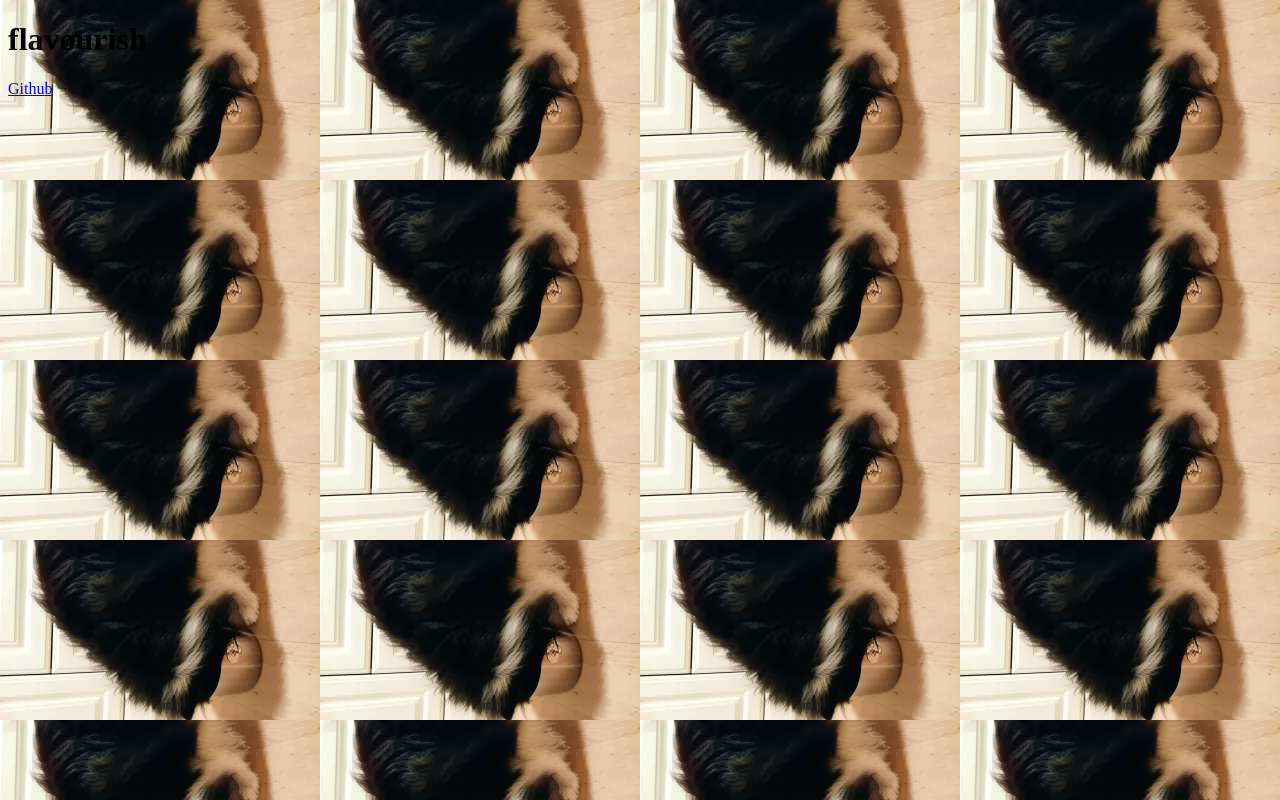
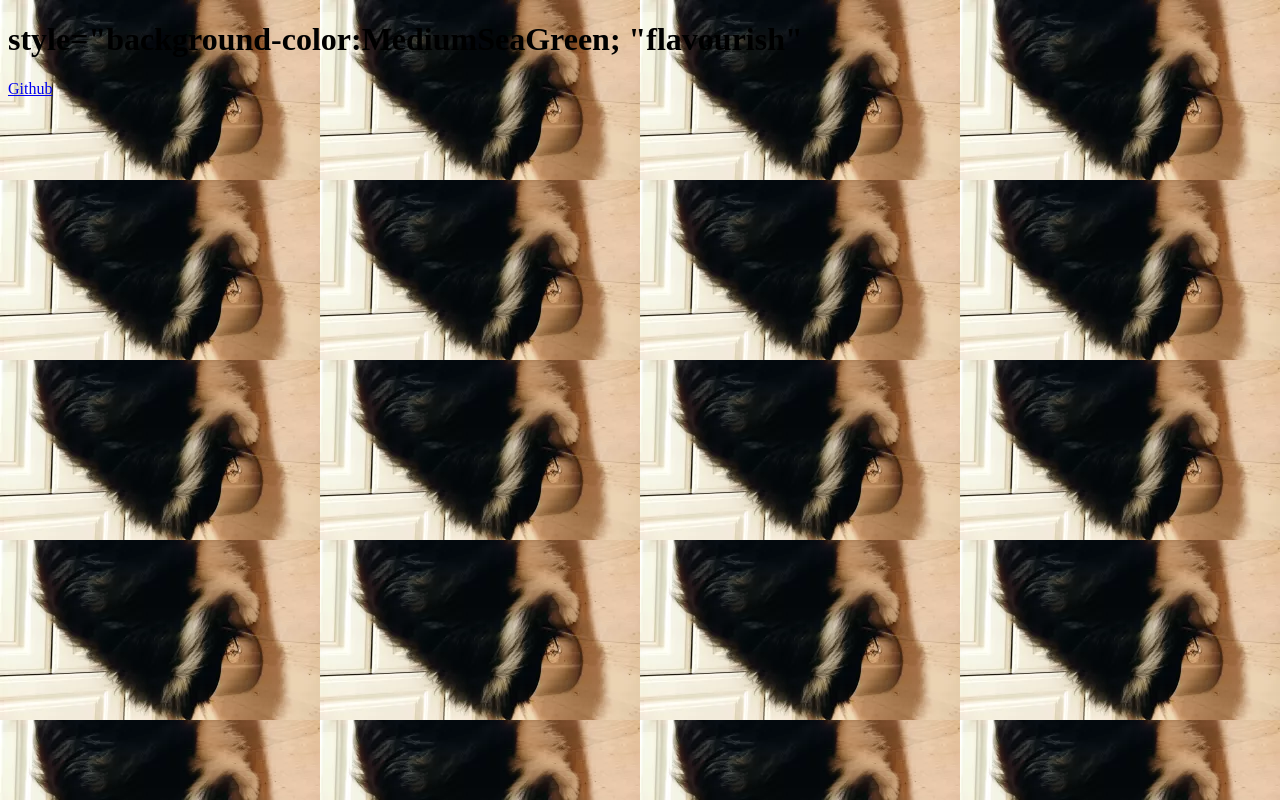
Before and after one commit to Flavourish/Flavourish.github.io, a plain HTML site: page index.html in a window 1280 px wide. Drawn offline with Linux system fonts and the light colour scheme.

Commit message:
Update index.html

```diff
--- a/index.html
+++ b/index.html
@@ -8,8 +8,8 @@ body {
 </style>
  </head>
 <body>
-<h1>flavourish</h1>
- <link rel="icon" type="image/x-icon" href="/images/aila.png">
+<h1> style="background-color:MediumSeaGreen; "flavourish"</h1>
+ <link rel="icon" type="image/x-icon" href="aila.png">
 </head>
 <p></p>
  <a href="https://github.com/Flavourish">Github</a>
```
